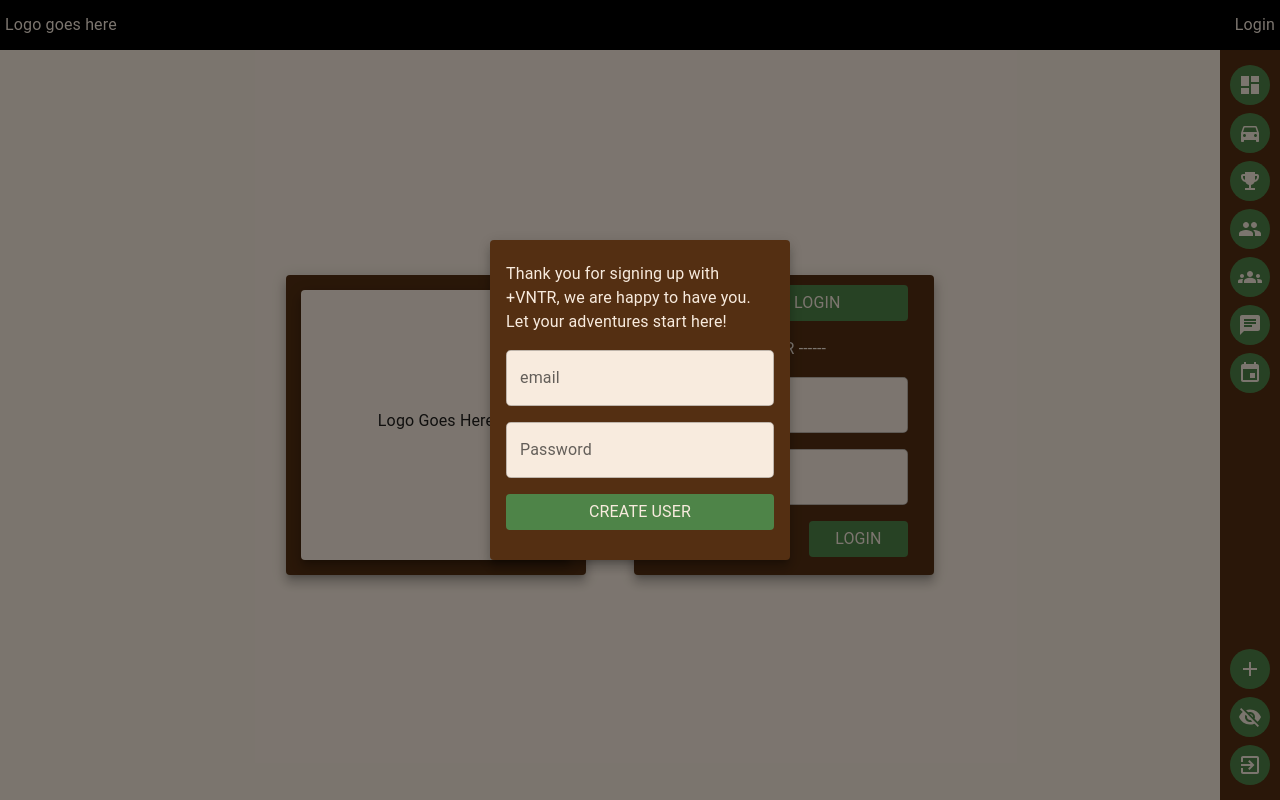
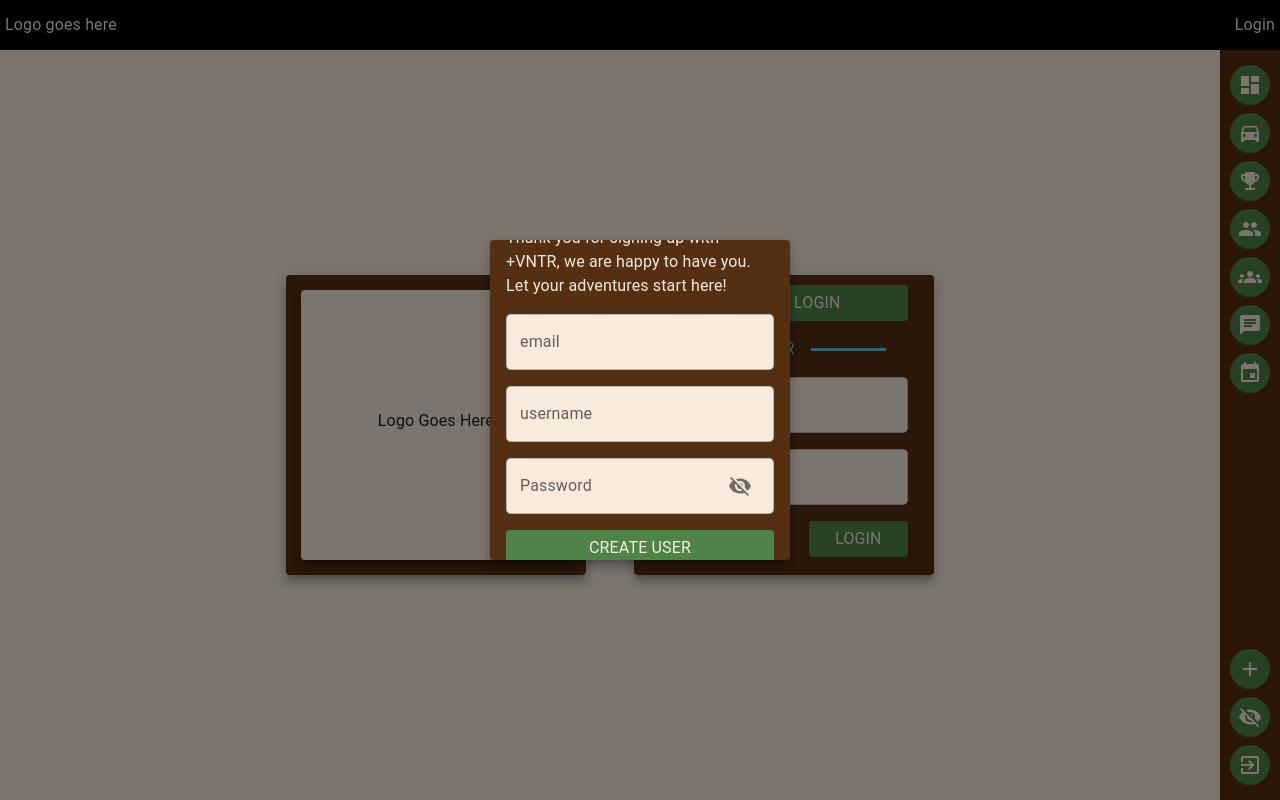
Before and after one commit to toveson/web-VNTR, a Next.js app: page /login in a window 1280 px wide. Both pictures are taken after a click on the button "SIGN UP". Built offline with nearby package versions, Linux system fonts and the light colour scheme.

Commit message:
updates to the login stles and and added username to signup modal

```diff
--- a/app/components/SignUpModal.tsx
+++ b/app/(pages)/login/SignUpModal.tsx
@@ -1,7 +1,12 @@
+"use client";
+
+import { Visibility, VisibilityOff } from "@mui/icons-material";
 import {
   Button,
   Card,
   CardContent,
+  IconButton,
+  InputAdornment,
   Modal,
   Stack,
   TextField,
@@ -16,6 +21,17 @@ interface SignUpModalProps {
 
 export const SignUpModal: FC<SignUpModalProps> = (props) => {
   const { open, handleClose } = props;
+
+  const [showPassword, setShowPassword] = useState(false);
+
+  const handleTogglePasswordVisibility = () => {
+    setShowPassword((prevShowPassword: boolean) => !prevShowPassword);
+  };
+
+  const handleCreateUser = () => {
+    console.log("create user clicked");
+    //! Logic to add user to database and redirect to /dashboard goes here
+  };
 
   return (
     <Modal
@@ -51,13 +67,32 @@ export const SignUpModal: FC<SignUpModalProps> = (props) => {
               style={{ backgroundColor: "#F8EBDE", borderRadius: "5px" }}
             />
             <TextField
-              label="Password"
+              label="username"
               variant="outlined"
               style={{ backgroundColor: "#F8EBDE", borderRadius: "5px" }}
             />
+            <TextField
+              label="Password"
+              type={showPassword ? "text" : "password"}
+              variant="outlined"
+              style={{ backgroundColor: "#F8EBDE", borderRadius: "5px" }}
+              InputProps={{
+                endAdornment: (
+                  <InputAdornment position="end">
+                    <IconButton onClick={handleTogglePasswordVisibility}>
+                      {showPassword ? <Visibility /> : <VisibilityOff />}
+                    </IconButton>
+                  </InputAdornment>
+                ),
+              }}
+            />
 
             <Stack direction="row" style={{ justifyContent: "center" }}>
-              <Button style={{ backgroundColor: "#4E8448" }} fullWidth={true}>
+              <Button
+                style={{ backgroundColor: "#4E8448" }}
+                fullWidth={true}
+                onClick={handleCreateUser}
+              >
                 <Typography style={{ color: "#F8EBDE" }}>
                   Create User
                 </Typography>
--- a/app/(pages)/login/page.tsx
+++ b/app/(pages)/login/page.tsx
@@ -8,8 +8,7 @@ import {
   TextField,
   Typography,
 } from "@mui/material";
-import { SignUpModal } from "../../components/SignUpModal";
-import Link from "next/link";
+import { SignUpModal } from "./SignUpModal";
 import { useState } from "react";
 
 export default function Login() {
@@ -82,10 +81,26 @@ export default function Login() {
                     Google login
                   </Typography>
                 </Button>
-                <Stack style={{ alignItems: "center" }}>
-                  <Typography style={{ color: "#F8EBDE" }}>
-                    ------ OR ------
-                  </Typography>
+                <Stack
+                  direction="row"
+                  spacing={2}
+                  style={{ alignItems: "center", justifyContent: "center" }}
+                >
+                  <Stack
+                    style={{
+                      backgroundColor: "#73C7E7",
+                      height: "3px",
+                      width: "75px",
+                    }}
+                  ></Stack>
+                  <Typography style={{ color: "#73C7E7" }}>OR</Typography>
+                  <Stack
+                    style={{
+                      backgroundColor: "#73C7E7",
+                      height: "3px",
+                      width: "75px",
+                    }}
+                  ></Stack>
                 </Stack>
               </Stack>
 
```
Also changed, not shown: app/(pages)/achievements/page.tsx (+41 -16 lines).
